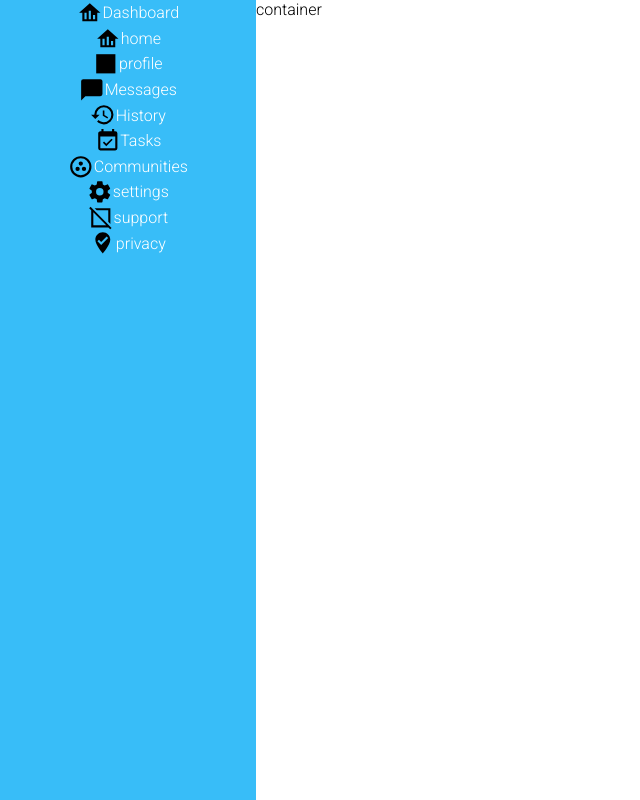
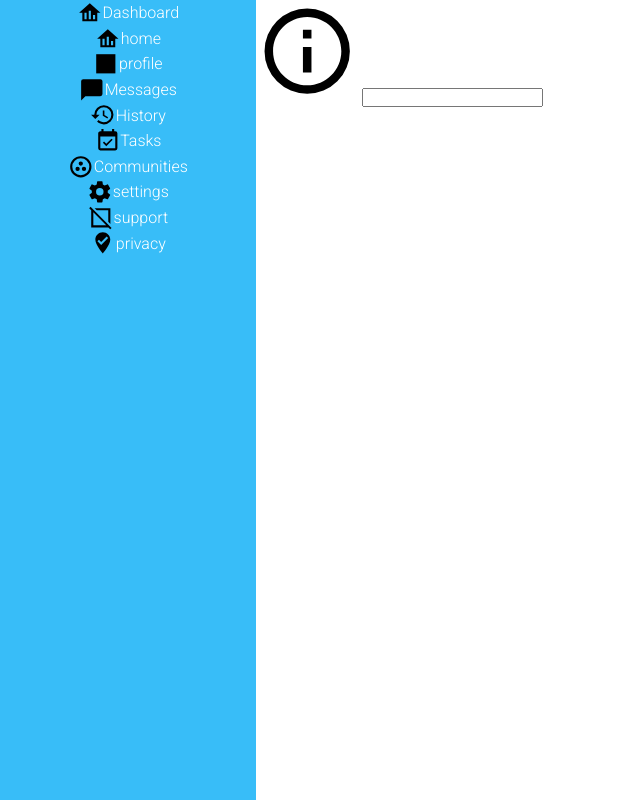
Before and after one commit to sundaymark/Odin-Admin-Dashboard, a plain HTML site: page index.html in a window 1280 px wide. Shown: the whole page, without its empty margins (0-640 px from the left). Drawn offline with Linux system fonts and the light colour scheme.

```diff
--- a/index.html
+++ b/index.html
@@ -67,7 +67,13 @@
         </div>
 
 
-        <div class="main-container">container</div>
+        <div class="right-side">
+            <div class="seachbar">
+            <svg xmlns="http://www.w3.org/2000/svg" viewBox="0 0 24 24"><title>information-outline</title><path d="M11,9H13V7H11M12,20C7.59,20 4,16.41 4,12C4,7.59 7.59,4 12,4C16.41,4 20,7.59 20,12C20,16.41 16.41,20 12,20M12,2A10,10 0 0,0 2,12A10,10 0 0,0 12,22A10,10 0 0,0 22,12A10,10 0 0,0 12,2M11,17H13V11H11V17Z" /></svg>
+            <input type="text">
+            </div>
+
+        </div>
 
     </div>
 
```
